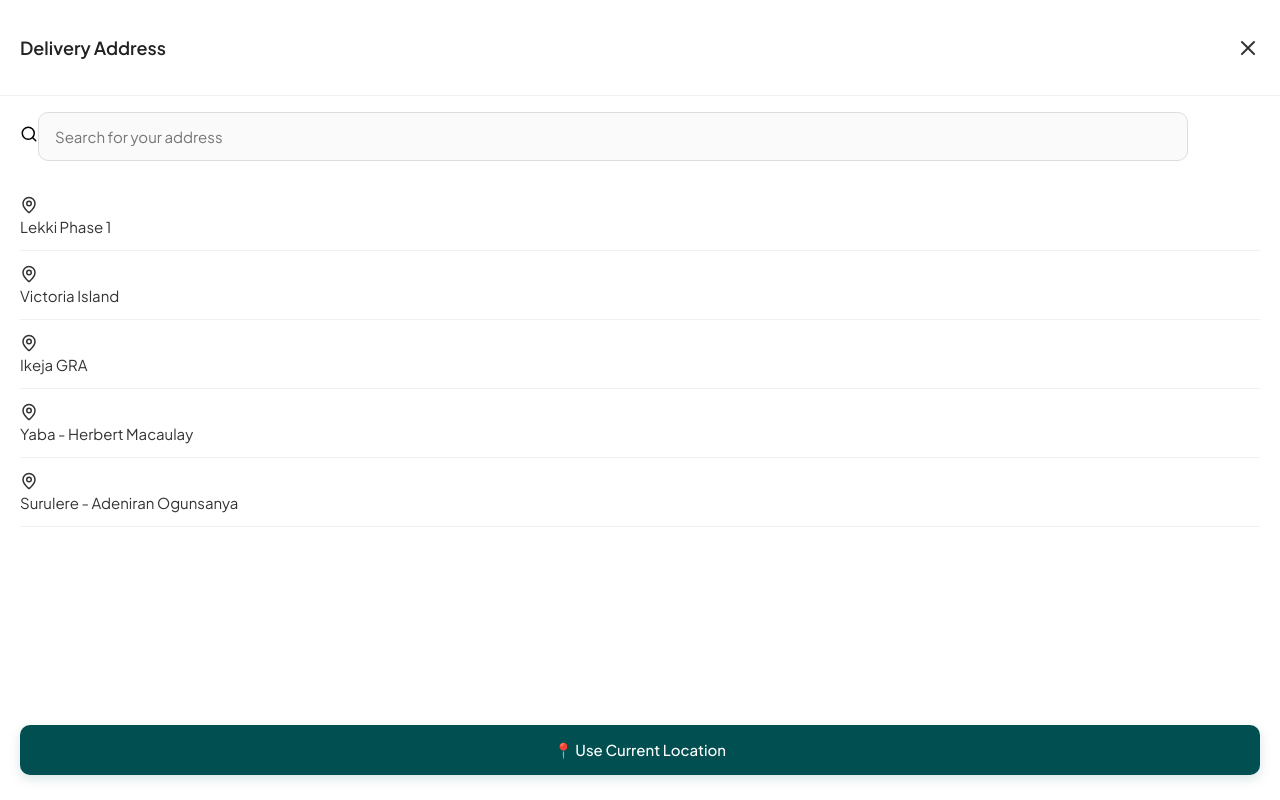
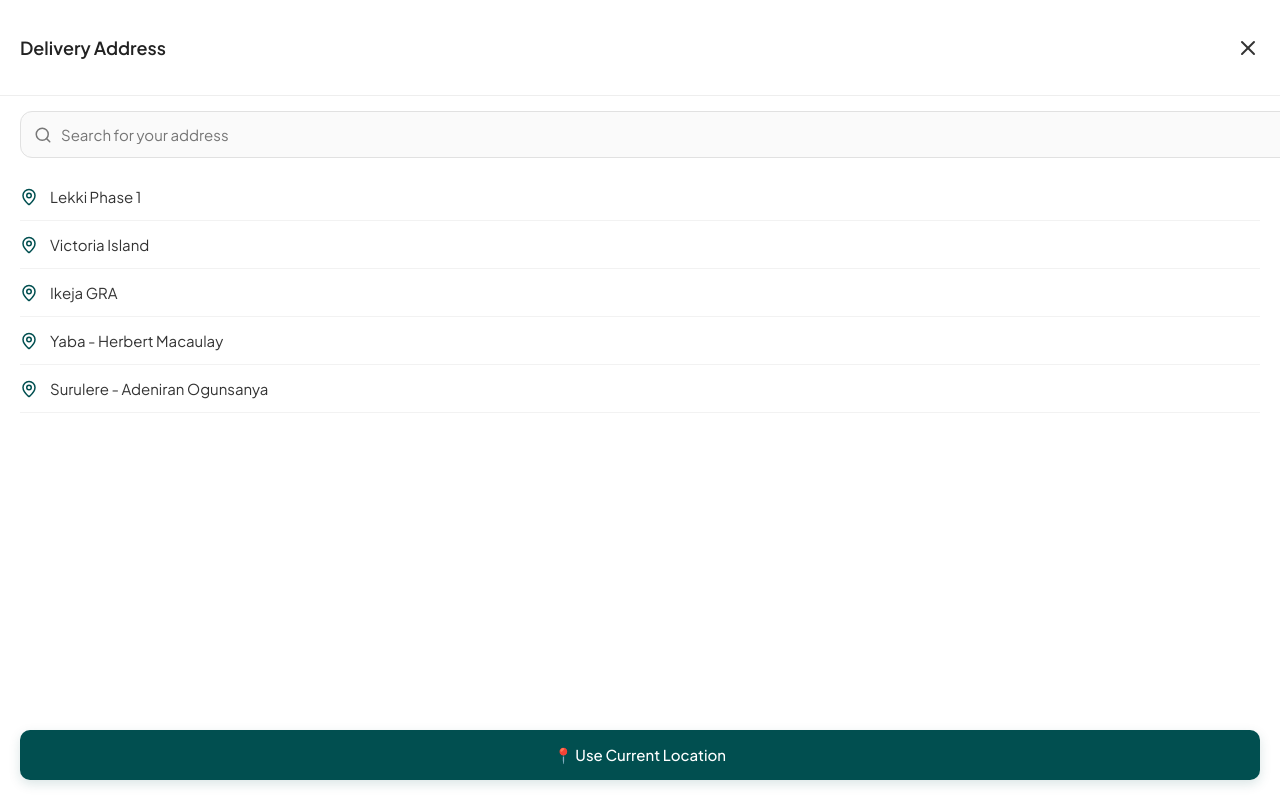
Before and after one commit to ay30bg/droppa, a React (Create React App) app: page /locations in a window 1280 px wide. Built offline with nearby package versions, Linux system fonts and the light colour scheme.

Commit message:
Update location.css

```diff
--- a/src/styles/location.css
+++ b/src/styles/location.css
@@ -1,12 +1,9 @@
-/* --------------------
-   FULL PAGE OVERLAY
------------------------ */
+/* Full Screen Page */
 .location-page {
   position: fixed;
   inset: 0;
-  background: #ffffff;
+  background: #fff;
   z-index: 3000;
-  padding: 0;
   display: flex;
   flex-direction: column;
   animation: fadeIn 0.25s ease;
@@ -17,19 +14,17 @@
   to { opacity: 1; }
 }
 
-/* --------------------
-   TOP HEADER
------------------------ */
+/* Header */
 .location-header {
   display: flex;
+  justify-content: space-between;
   align-items: center;
-  justify-content: space-between;
   padding: 18px 20px;
-  border-bottom: 1px solid #f1f1f1;
-  background: #ffffff;
+  border-bottom: 1px solid #eee;
   position: sticky;
   top: 0;
-  z-index: 20;
+  background: #fff;
+  z-index: 10;
 }
 
 .location-header h3 {
@@ -41,78 +36,98 @@
 .close-btn {
   cursor: pointer;
   color: #333;
+}
+
+/* Search Section */
+.location-search {
+  padding: 15px 20px 5px;
+}
+
+.search-wrapper {
+  position: relative;
+}
+
+.search-wrapper input {
+  width: 100%;
+  padding: 13px 40px;
+  border-radius: 12px;
+  border: 1px solid #e1e1e1;
+  background: #fafafa;
+  font-size: 15px;
   transition: 0.2s;
 }
 
-.close-btn:hover {
-  opacity: 0.6;
+.search-wrapper input:focus {
+  background: #fff;
+  border-color: #014F50;
 }
 
-/* --------------------
-   SEARCH BAR
------------------------ */
-.location-search {
-  padding: 16px 20px;
+/* Search icons */
+.search-icon {
+  position: absolute;
+  top: 50%;
+  left: 14px;
+  transform: translateY(-50%);
+  color: #777;
 }
 
-.location-search input {
-  width: 90%;
-  padding: 14px 16px;
-  border-radius: 10px;
-  border: 1px solid #ddd;
-  font-size: 15px;
-  background: #fafafa;
-  outline: none;
-  transition: 0.2s;
+.clear-icon {
+  position: absolute;
+  top: 50%;
+  right: 14px;
+  transform: translateY(-50%);
+  cursor: pointer;
+  color: #999;
 }
 
-.location-search input:focus {
-  border-color: #014F50;
-  background: #fff;
-}
-
-/* --------------------
-   SUGGESTIONS LIST
------------------------ */
+/* Suggestions List (Google Autocomplete Style) */
 .suggestions-list {
   padding: 0 20px;
   flex: 1;
   overflow-y: auto;
-  margin-top: 5px;
+  margin-top: 10px;
 }
 
 .suggestion-item {
+  display: flex;
+  align-items: center;
   padding: 14px 0;
-  border-bottom: 1px solid #f1f1f1;
+  border-bottom: 1px solid #f2f2f2;
   cursor: pointer;
-  font-size: 15px;
-  color: #333;
-  transition: 0.15s;
+  transition: 0.2s;
 }
 
 .suggestion-item:hover {
+  background: #f8f8f8;
   padding-left: 6px;
+}
+
+/* Suggestion icon & text */
+.suggestion-icon {
+  margin-right: 12px;
   color: #014F50;
 }
 
-/* --------------------
- USE CURRENT LOCATION BTN
------------------------ */
+.suggestion-text {
+  font-size: 15px;
+  color: #333;
+}
+
+/* Current Location Button */
 .use-location {
+  margin: 20px;
+  background: #014F50;
   padding: 15px;
   text-align: center;
-  background: #014F50;
-  color: #ffffff;
+  color: white;
+  border-radius: 10px;
   font-size: 15px;
-  margin: 15px 20px 25px;
-  border-radius: 10px;
+  font-weight: 500;
   cursor: pointer;
-  font-weight: 500;
-  box-shadow: 0px 4px 12px rgba(1, 79, 80, 0.15);
+  box-shadow: 0 4px 12px rgba(1, 79, 80, 0.15);
   transition: 0.2s;
 }
 
 .use-location:hover {
   opacity: 0.9;
-  transform: translateY(-1px);
 }
```
